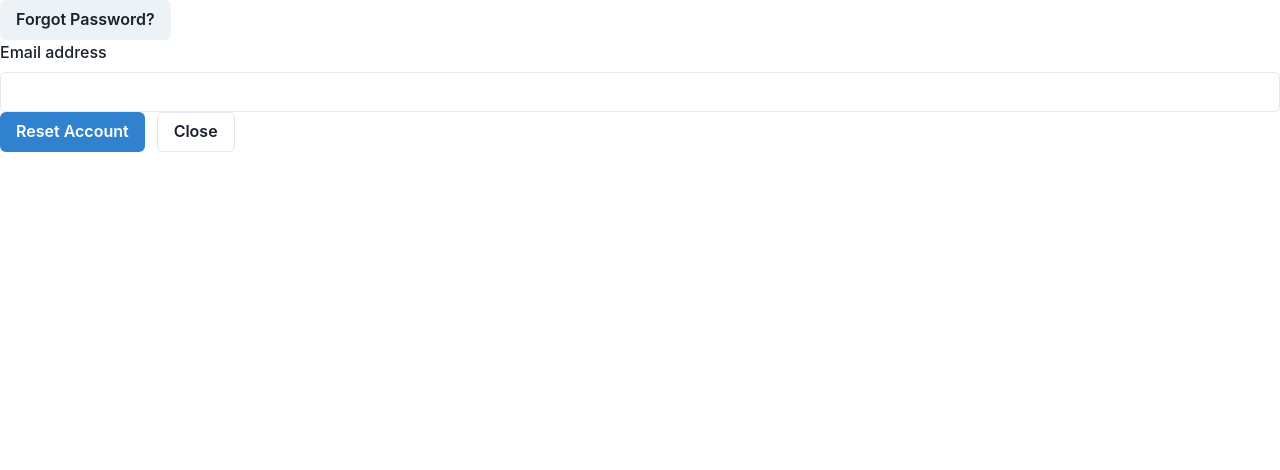
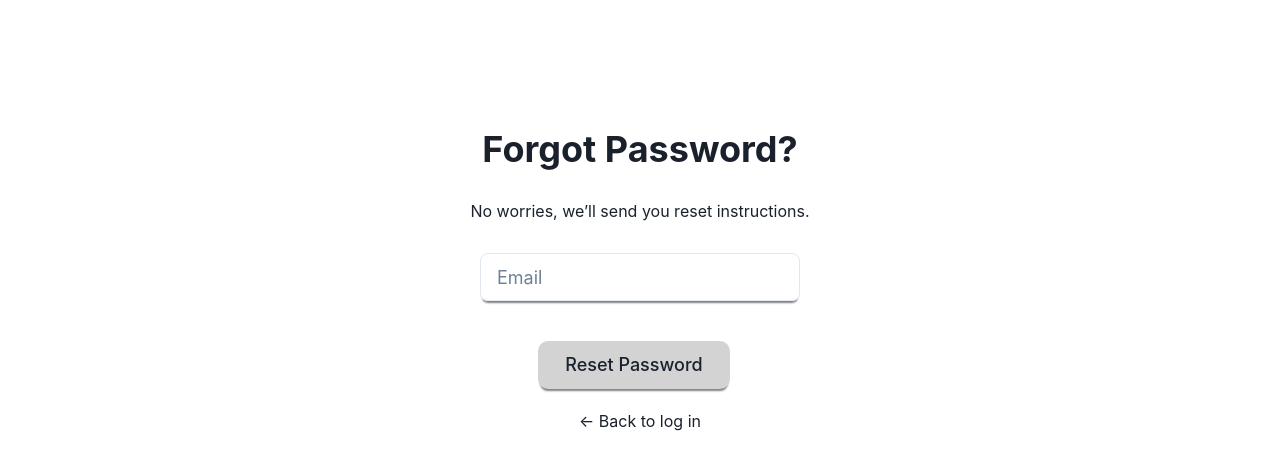
Before and after one commit to ctc-uci/stand-up-to-trash-frontend, a React (Vite) app: page /forgotpassword in a window 1280 px wide. Shown: the top 470 px of the page. Built offline with nearby package versions, Linux system fonts and the light colour scheme; no server answers.

Commit message:
signup, login, forgot-pass v1

```diff
--- a/src/pages/ForgotPassword.jsx
+++ b/src/pages/ForgotPassword.jsx
@@ -1,18 +1,17 @@
 import {
   Box,
   Button,
-  // Center,
+  Center,
+  Link,
   FormControl,
-  // FormErrorMessage,
-  FormLabel,
-  // Heading,
-  // HStack,
+  Text,
+  Heading,
   Input,
-  useDisclosure,
   useToast,
 } from '@chakra-ui/react';
 import { yupResolver } from '@hookform/resolvers/yup';
 import { useForm } from 'react-hook-form';
+import { useNavigate } from 'react-router-dom';
 import { useState } from 'react';
 import * as yup from 'yup';
 import { sendResetPasswordPrompt } from '../utils/firebaseAuthUtils';
@@ -26,7 +25,6 @@ const resetSchema = yup.object({
 });
 
 const ForgotPasswordButton = () => {
-  const { isOpen, onOpen, onClose } = useDisclosure();
   const [email, setEmail] = useState('');
   const toast = useToast();
 
@@ -64,23 +62,60 @@ const ForgotPasswordButton = () => {
     }
   };
 
+  const navigate = useNavigate();
   return (
     <Box>
-      <Button onClick={onOpen}>Forgot Password?</Button>
+      <Center marginTop={'10%'}>
+        <Heading>Forgot Password?</Heading>
+      </Center>
+      <Center marginTop={7}>
+        <Text>No worries, we’ll send you reset instructions.</Text>
+      </Center>
 
       <form onSubmit={handleSubmit(onSubmit)}>
         <FormControl>
-          <FormLabel>Email address</FormLabel>
-          <Input value={email} onChange={e => setEmail(e.target.value)} type="email" />
+          <Center>
+            <Input
+              placeholder="Email"
+              width={'25%'}
+              marginTop={30}
+              size={'lg'}
+              borderRadius={8}
+              boxShadow={'0 4px 2px -2px gray'}
+              value={email}
+              onChange={e => setEmail(e.target.value)}
+              type="email"
+            />
+          </Center>
         </FormControl>
       </form>
 
-      <Button colorScheme="blue" mr={3} type="submit" onClick={onSubmit}>
-        Reset Account
-      </Button>
-      <Button variant="outline" onClick={onClose}>
-        Close
-      </Button>
+      <Center>
+        <Button
+          fontWeight={500}
+          backgroundColor={'lightgray'}
+          size={'lg'}
+          width={'15%'}
+          borderRadius={10}
+          marginTop={10}
+          boxShadow={'0 4px 2px -2px gray'}
+          mr={3}
+          type="submit"
+          onClick={onSubmit}
+        >
+          Reset Password
+        </Button>
+      </Center>
+      <Center marginTop={5}>
+        <Link
+          onClick={e => {
+            e.preventDefault();
+            navigate('/login');
+          }}
+        >
+          ← Back to log in{' '}
+        </Link>
+      </Center>
     </Box>
   );
 };
--- a/src/pages/Login.jsx
+++ b/src/pages/Login.jsx
@@ -18,8 +18,6 @@ import { logInWithEmailAndPassWord } from '../utils/firebaseAuthUtils';
 const Login = () => {
   return <LoginForm />;
 };
-
-// :D
 
 const signinSchema = yup.object({
   email: yup.string().email().required('Please enter your email address'),
@@ -94,7 +92,6 @@ const LoginForm = () => {
             <Heading>Log In</Heading>
           </Center>
           <FormControl isInvalid={errors.email}>
-            {/* <FormLabel>Email address</FormLabel> */}
             <Center>
               <Input
                 width={'60%'}
@@ -111,7 +108,6 @@ const LoginForm = () => {
             {errors.email && <FormErrorMessage>{errors.email?.message}</FormErrorMessage>}
           </FormControl>
           <FormControl isInvalid={errors.password}>
-            {/* <FormLabel>Password</FormLabel> */}
             <Center>
               <Input
                 width={'60%'}
--- a/src/pages/Signup.jsx
+++ b/src/pages/Signup.jsx
@@ -7,7 +7,6 @@ import {
   Heading,
   HStack,
   Input,
-  // useDisclosure,
   useToast,
 } from '@chakra-ui/react';
 import { yupResolver } from '@hookform/resolvers/yup';
@@ -48,7 +47,6 @@ const CreateAccount = () => {
     delayError: 750,
   });
 
-  // const { isOpen, onOpen, onClose } = useDisclosure();
   const toast = useToast();
   const navigate = useNavigate();
 
@@ -93,7 +91,6 @@ const CreateAccount = () => {
       <form onSubmit={handleSubmit(onSubmit)}>
         <HStack spacing={4} justifyContent={'center'}>
           <FormControl isInvalid={errors.firstName}>
-            {/* <Center> */}{' '}
             <Input
               placeholder="First name"
               width={'30%'}
@@ -105,11 +102,9 @@ const CreateAccount = () => {
               type="text"
               {...register('firstName')}
             />
-            {/* </Center> */}
             {errors.firstName && <FormErrorMessage>{errors.firstName?.message}</FormErrorMessage>}
           </FormControl>
           <FormControl isInvalid={errors.lastName}>
-            {/* <Center> */}
             <Input
               width={'30%'}
               marginTop={30}
@@ -120,7 +115,6 @@ const CreateAccount = () => {
               type="text"
               {...register('lastName')}
             />
-            {/* </Center> */}
             {errors.lastName && <FormErrorMessage>{errors.lastName?.message}</FormErrorMessage>}
           </FormControl>
         </HStack>
```
